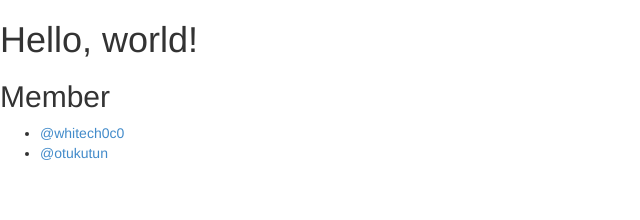
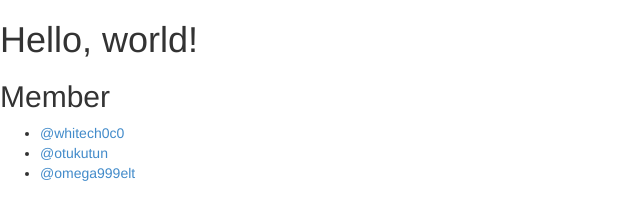
Before and after one commit to omega999/practice_social_coding, a plain HTML site: page index.html in a window 1280 px wide. Shown: the whole page, without its empty margins (0-640 px from the left). Drawn offline with nearby package versions, Linux system fonts and the light colour scheme.

Commit message:
index.htmlにinoue.htmlのリンク貼った

```diff
--- a/index.html
+++ b/index.html
@@ -18,6 +18,7 @@
     <ul>
       <li><a href="./whitech0c0.html" target="_blank">@whitech0c0</a></li>
       <li><a href="./otukutun.html" target="_blank">@otukutun</a></li>
+      <li><a href="./inoue.html" target="_blank">@omega999elt</a></li>
     </ul>
 
     <!-- jQuery (necessary for Bootstrap's JavaScript plugins) -->
```
